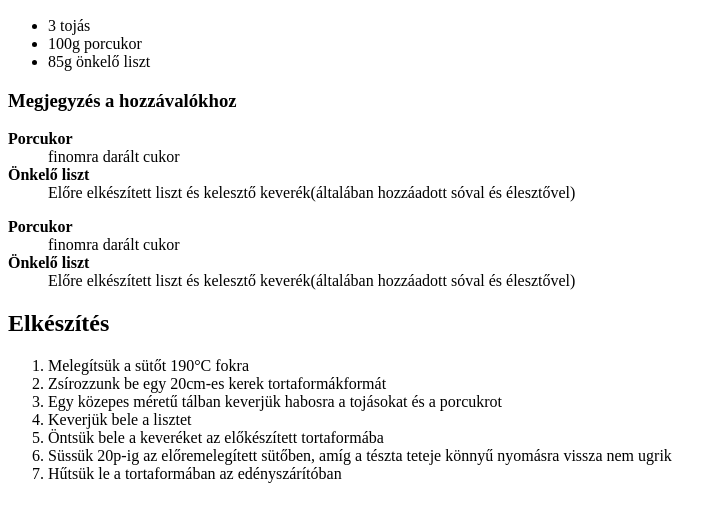
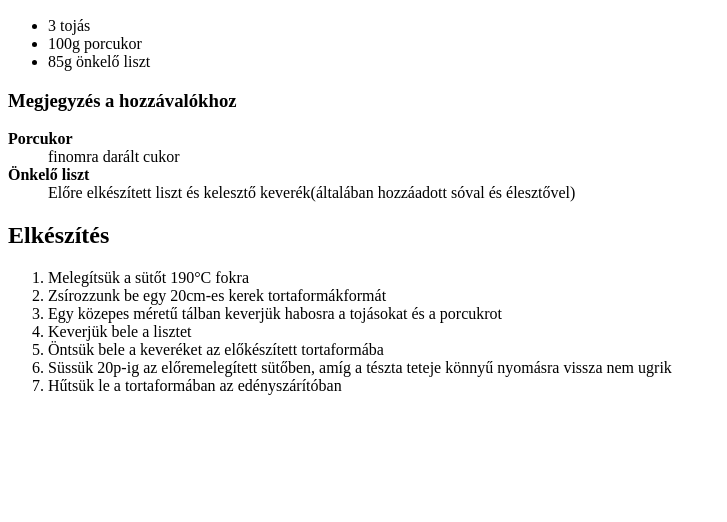
Before and after one commit to gergopocsai/lista, a plain HTML site: page index.html in a window 1280 px wide. Shown: the part 110-632 px from the top of the page, without its empty margins (0-727 px from the left). Drawn offline with Linux system fonts and the light colour scheme.

Commit message:
Update index.html

```diff
--- a/index.html
+++ b/index.html
@@ -23,10 +23,7 @@
         <dt><strong>Önkelő liszt</strong></dt>
         <dd>Előre elkészített liszt és kelesztő keverék(általában hozzáadott sóval és élesztővel)</dd>
     </dl>
-    <dt><strong>Porcukor</strong></dt>
-    <dd>finomra darált cukor</dd>
-    <dt><strong>Önkelő liszt</strong></dt>
-    <dd>Előre elkészített liszt és kelesztő keverék(általában hozzáadott sóval és élesztővel)</dd>
+
 
     <h2>Elkészítés</h2>
     <ol>
```
